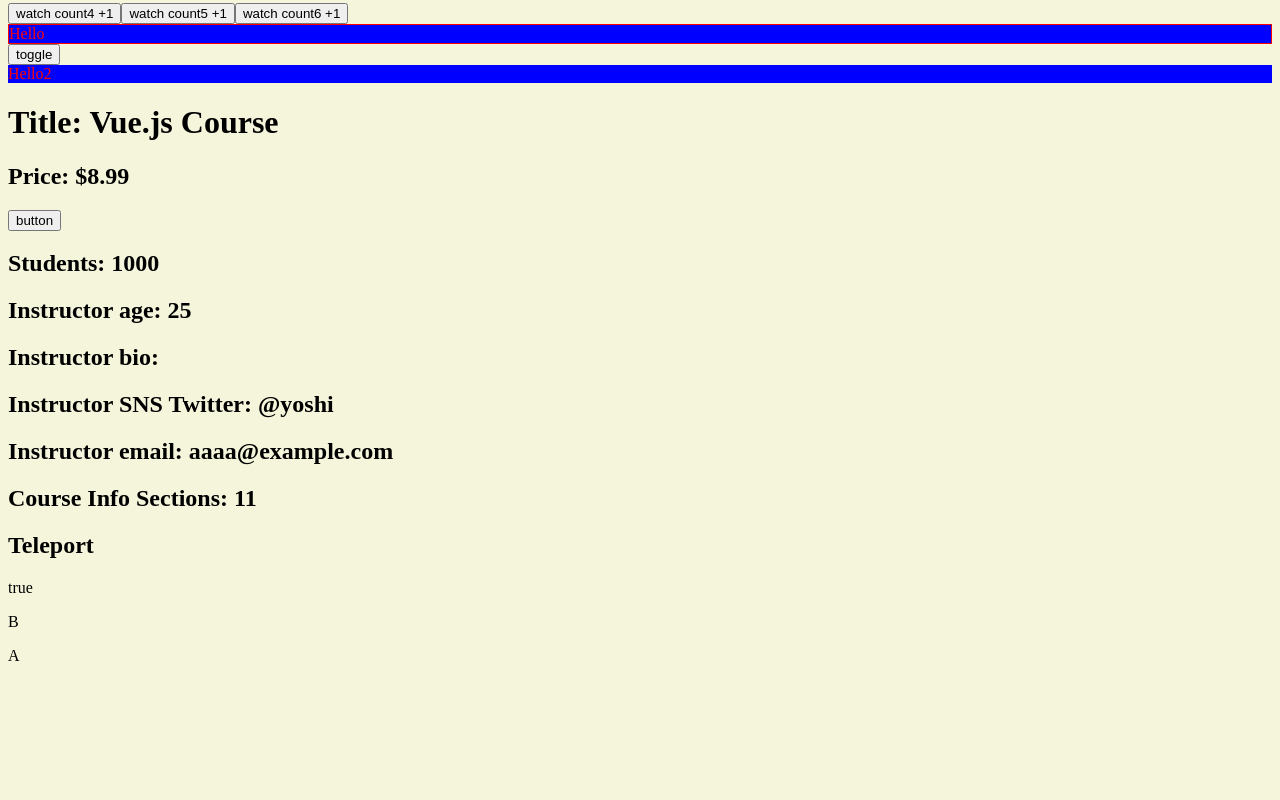
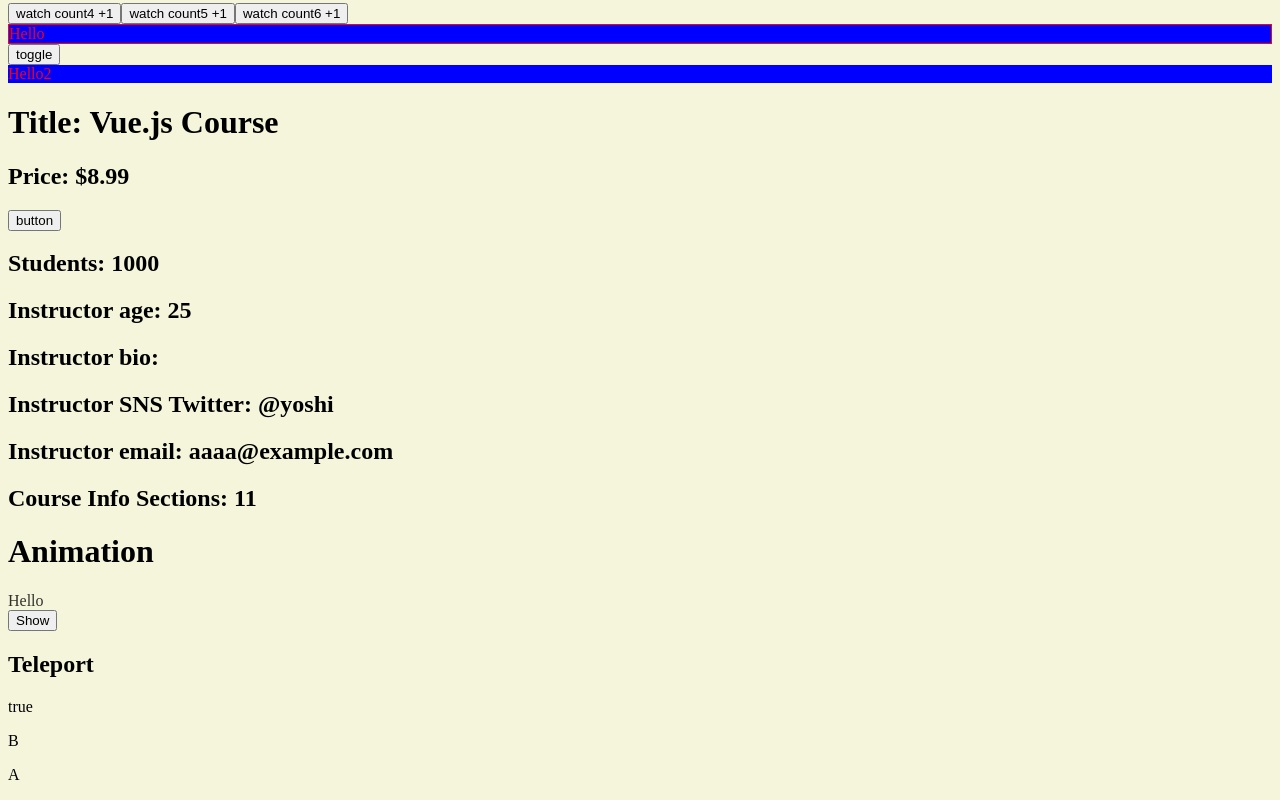
Before and after one commit to reo0306/vue-practise, a Vue app in the folder vue-lesson/: page / in a window 1280 px wide. Shown: the part 3701-4501 px from the top of the page. Before the commit the page ends 4382 px from the top, so only its background shows below. Built offline with nearby package versions, Linux system fonts and the light colour scheme; the HTML template or start-up script is replaced by a standard one.

Commit message:
add animation

```diff
--- a/vue-lesson/src/App.vue
+++ b/vue-lesson/src/App.vue
@@ -173,6 +173,8 @@ const countCon = ref(0);
 const {history, undo} = useRefLimitedHistory(countCon, ref(3));
 const userInputCon = ref('');
 const { history: history2, undo: undo2} = useRefLimitedHistory(userInputCon, 6);
+
+const isShow2 = ref(true);
 </script>
 
 <template>
@@ -383,9 +385,37 @@ const { history: history2, undo: undo2} = useRefLimitedHistory(userInputCon, 6);
   <h2>Instructor SNS Twitter: {{ instructor.sns.twitter }}</h2>
   <h2>Instructor email: {{ instructor.email }}</h2>
   <h2>Course Info Sections: {{ sections + 1 }}</h2>
+
+  <h1>Animation</h1>
+  <div v-if="isShow2" :class="{ 'opacity-80': isShow2, 'opacity-20': !isShow2, slide: !isShow2}">Hello</div>
+  <button @click="isShow2 = !isShow2">Show</button>
 </template>
 
 <style scoped>
+div {
+  transition: opacity 1s;
+}
+.slide {
+  animation: slide 1s;
+}
+.opacity-80 {
+  opacity: 0.8;
+}
+.opacity-20 {
+  opacity: 0.2;
+}
+@keyframes slide {
+  0% {
+    transform: translateX(0);
+  }
+  50% {
+    transform: translateX(100px);
+  }
+  100% {
+    transform: translateX(0);
+  }
+}
+
 .red {
   color: red;
 }
```
